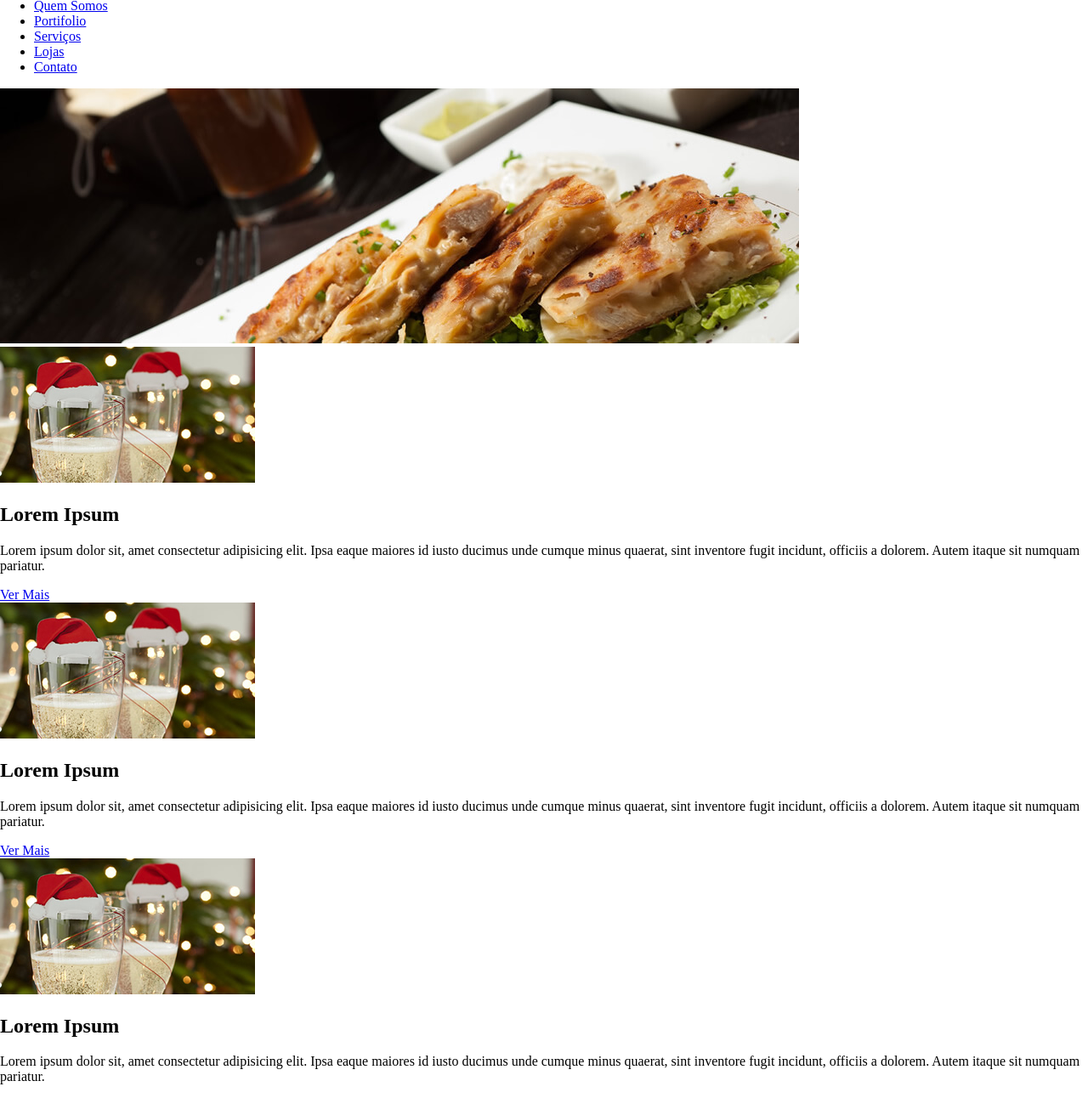
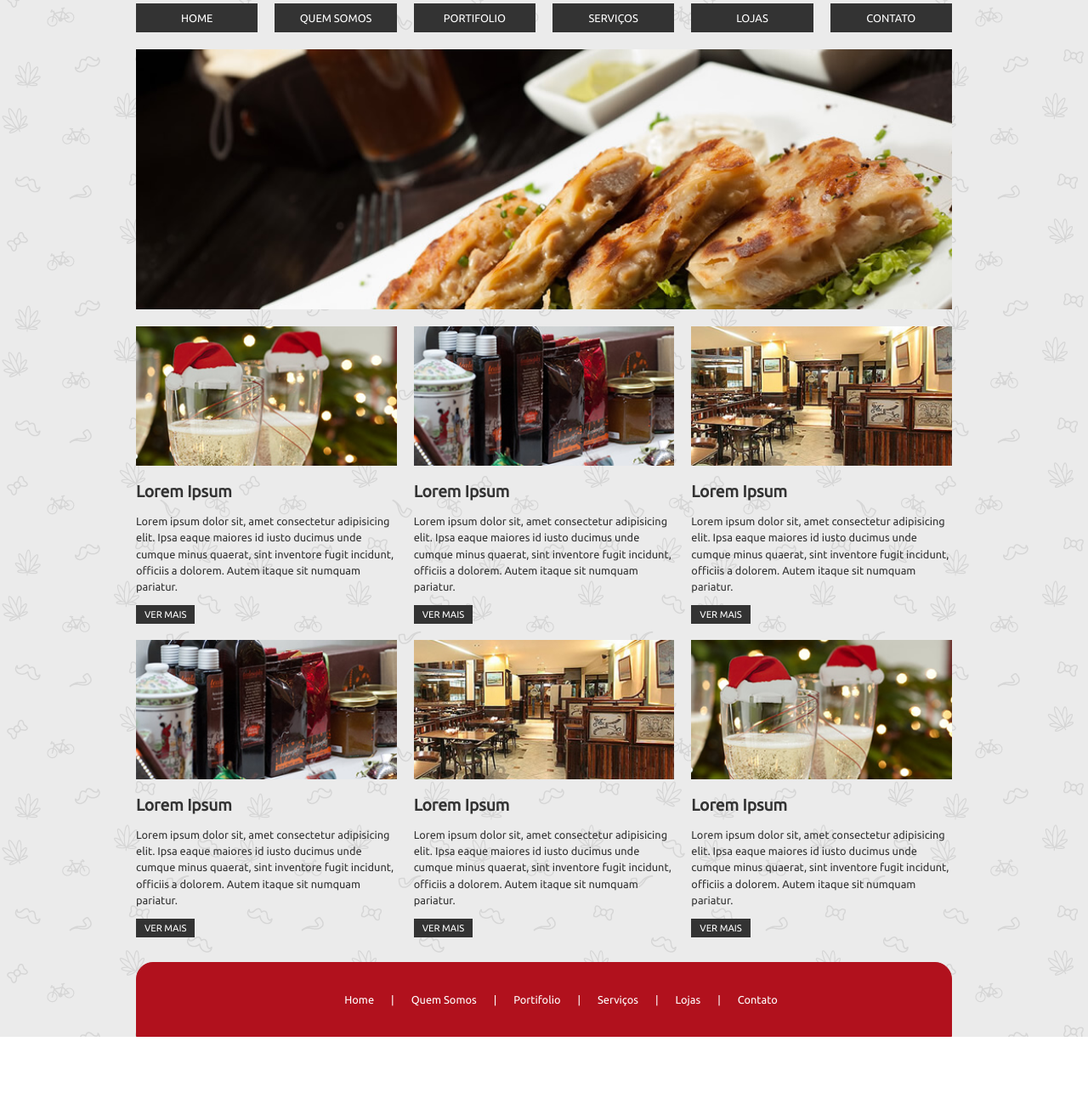
Before and after one commit to patriciafelixx/kitchening, a plain HTML site: page index.html in a window 1280 px wide. Shown: the part 180-1472 px from the top of the page at 85% size. After the commit the page ends 1400 px from the top, so only its background shows below. Drawn offline with Linux system fonts and the light colour scheme.

Commit message:
Aplica estilo com flexbox

```diff
--- a/css/styles.css
+++ b/css/styles.css
@@ -1,8 +1,120 @@
+@import url('https://fonts.googleapis.com/css?family=Ubuntu&display=swap');
+
 * {
-	box-sizing: border-box;
+    box-sizing: border-box;
+    font-family: 'Ubuntu', sans-serif;
+}
+
+html {
+    font-size: 16px;
 }
 
 body {
-	padding: 0;
-	margin: 0;
+    padding: 0;
+    margin: 0;
+    background-image: url(../img/bg-body.png);
+    background-attachment: fixed;
 }
+
+.container {
+    width: 90%;
+    max-width: 960px;
+    margin-left: auto;
+    margin-right: auto;
+}
+
+#banner {
+    display: block;
+    margin: 20px auto;
+}
+
+header {
+    display: flex;
+    flex-direction: column;
+}
+
+header img {
+    border-radius: 50%;
+    border: solid 2px #333;
+    margin: 20px;
+    align-self: center;
+}
+
+header nav ul {
+    display: flex;
+    justify-content: space-between;
+    list-style: none;
+    padding: 0;
+    margin: 0;
+    text-transform: uppercase;
+    font-size: .8rem;
+}
+
+header nav ul li {
+    width: calc(100%/6 - 100px/6);
+}
+
+header nav ul a {
+    display: inline-block;
+    padding: 10px 20px;
+    text-decoration: none;
+    background-color: #333;
+    color: #fff;
+    width: 100%;
+    text-align: center;
+}
+
+main {
+    display: flex;
+    flex-wrap: wrap;
+    justify-content: space-between;
+}
+
+.produto {
+    width: calc(100%/3 - 40px/3);
+    font-size: .8rem;
+    line-height: 1.2rem;
+    color: #333;
+    padding-bottom: 20px;
+}
+
+.produto img {
+    width: 100%;
+}
+
+.produto h2 {
+    font-size: 1.2rem;
+}
+
+.produto a {
+    background-color: #333;
+    color: #fff;
+    font-size: .7rem;
+    padding: 5px 10px;
+    text-decoration: none;
+}
+
+footer {
+    background-color: #B1111D;
+    border: solid 1px #B1111D;
+    border-top-left-radius: 20px;
+    border-top-right-radius: 20px;
+    margin-top: 10px;
+}
+
+footer ul {
+    display: flex;
+    justify-content: center;
+    list-style: none;
+    height: 60px;
+    align-items: center;
+    color: #fff;
+    font-size: 0.8rem;
+}
+
+footer a {
+    text-decoration: none;
+    color: #fff;
+    margin-left: 20px;
+    margin-right: 20px;
+}
--- a/index.html
+++ b/index.html
@@ -8,67 +8,67 @@
 </head>
 <body>
 
-	<header>
+	<header class="container">
 		<img src="./img/logo.jpg" alt="Kitchenning">
 		<nav>
 			<ul>
-				<li><a href="#">Home</a></li>
-				<li><a href="#">Quem Somos</a></li>
-				<li><a href="#">Portifolio</a></li>
-				<li><a href="#">Serviços</a></li>
-				<li><a href="#">Lojas</a></li>
-				<li><a href="#">Contato</a></li>
+				<li><a href="#home">Home</a></li>
+				<li><a href="#quemsomos">Quem Somos</a></li>
+				<li><a href="#portifolio">Portifolio</a></li>
+				<li><a href="#servicos">Serviços</a></li>
+				<li><a href="#lojas">Lojas</a></li>
+				<li><a href="#contato">Contato</a></li>
 			</ul>
 		</nav>
 	</header>
-	<img id="banner" src="./img/img-banner.jpg" alt="Carne Suculenta">
-	<main>
+	<img id="banner" src="./img/img-banner.jpg" alt="Carne Suculenta" class="container">
+	<main class="container">
 		<div class="produto">
 			<img src="./img/img-pdto-1.jpg" alt="Produto 1">
 			<h2>Lorem Ipsum</h2>
 			<p>Lorem ipsum dolor sit, amet consectetur adipisicing elit. Ipsa eaque maiores id iusto ducimus unde cumque minus quaerat, sint inventore fugit incidunt, officiis a dolorem. Autem itaque sit numquam pariatur.</p>
-			<a href="#">Ver Mais</a>
+			<a href="#loremipsum">VER MAIS</a>
+		</div>
+		<div class="produto">
+			<img src="./img/img-pdto-2.jpg" alt="Produto 2">
+			<h2>Lorem Ipsum</h2>
+			<p>Lorem ipsum dolor sit, amet consectetur adipisicing elit. Ipsa eaque maiores id iusto ducimus unde cumque minus quaerat, sint inventore fugit incidunt, officiis a dolorem. Autem itaque sit numquam pariatur.</p>
+			<a href="#loremipsum">VER MAIS</a>
+		</div>
+		<div class="produto">
+			<img src="./img/img-pdto-3.jpg" alt="Produto 3">
+			<h2>Lorem Ipsum</h2>
+			<p>Lorem ipsum dolor sit, amet consectetur adipisicing elit. Ipsa eaque maiores id iusto ducimus unde cumque minus quaerat, sint inventore fugit incidunt, officiis a dolorem. Autem itaque sit numquam pariatur.</p>
+			<a href="#loremipsum">VER MAIS</a>
+		</div>
+		<div class="produto">
+			<img src="./img/img-pdto-2.jpg" alt="Produto 2">
+			<h2>Lorem Ipsum</h2>
+			<p>Lorem ipsum dolor sit, amet consectetur adipisicing elit. Ipsa eaque maiores id iusto ducimus unde cumque minus quaerat, sint inventore fugit incidunt, officiis a dolorem. Autem itaque sit numquam pariatur.</p>
+			<a href="#loremipsum">VER MAIS</a>
+		</div>
+		<div class="produto">
+			<img src="./img/img-pdto-3.jpg" alt="Produto 3">
+			<h2>Lorem Ipsum</h2>
+			<p>Lorem ipsum dolor sit, amet consectetur adipisicing elit. Ipsa eaque maiores id iusto ducimus unde cumque minus quaerat, sint inventore fugit incidunt, officiis a dolorem. Autem itaque sit numquam pariatur.</p>
+			<a href="#loremipsum">VER MAIS</a>
 		</div>
 		<div class="produto">
 			<img src="./img/img-pdto-1.jpg" alt="Produto 1">
 			<h2>Lorem Ipsum</h2>
 			<p>Lorem ipsum dolor sit, amet consectetur adipisicing elit. Ipsa eaque maiores id iusto ducimus unde cumque minus quaerat, sint inventore fugit incidunt, officiis a dolorem. Autem itaque sit numquam pariatur.</p>
-			<a href="#">Ver Mais</a>
-		</div>
-		<div class="produto">
-			<img src="./img/img-pdto-1.jpg" alt="Produto 1">
-			<h2>Lorem Ipsum</h2>
-			<p>Lorem ipsum dolor sit, amet consectetur adipisicing elit. Ipsa eaque maiores id iusto ducimus unde cumque minus quaerat, sint inventore fugit incidunt, officiis a dolorem. Autem itaque sit numquam pariatur.</p>
-			<a href="#">Ver Mais</a>
-		</div>
-		<div class="produto">
-			<img src="./img/img-pdto-1.jpg" alt="Produto 1">
-			<h2>Lorem Ipsum</h2>
-			<p>Lorem ipsum dolor sit, amet consectetur adipisicing elit. Ipsa eaque maiores id iusto ducimus unde cumque minus quaerat, sint inventore fugit incidunt, officiis a dolorem. Autem itaque sit numquam pariatur.</p>
-			<a href="#">Ver Mais</a>
-		</div>
-		<div class="produto">
-			<img src="./img/img-pdto-1.jpg" alt="Produto 1">
-			<h2>Lorem Ipsum</h2>
-			<p>Lorem ipsum dolor sit, amet consectetur adipisicing elit. Ipsa eaque maiores id iusto ducimus unde cumque minus quaerat, sint inventore fugit incidunt, officiis a dolorem. Autem itaque sit numquam pariatur.</p>
-			<a href="#">Ver Mais</a>
-		</div>
-		<div class="produto">
-			<img src="./img/img-pdto-1.jpg" alt="Produto 1">
-			<h2>Lorem Ipsum</h2>
-			<p>Lorem ipsum dolor sit, amet consectetur adipisicing elit. Ipsa eaque maiores id iusto ducimus unde cumque minus quaerat, sint inventore fugit incidunt, officiis a dolorem. Autem itaque sit numquam pariatur.</p>
-			<a href="#">Ver Mais</a>
+			<a href="#loremipsum">VER MAIS</a>
 		</div>
 	</main>
-	<footer>
+	<footer class="container">
 		<nav>
 			<ul>
-				<li><a href="#">Home</a></li>
-				<li><a href="#">Quem Somos</a></li>
-				<li><a href="#">Portifolio</a></li>
-				<li><a href="#">Serviços</a></li>
-				<li><a href="#">Lojas</a></li>
-				<li><a href="#">Contato</a></li>
+				<li><a href="#home">Home</a></li>|
+				<li><a href="#quemsomos">Quem Somos</a></li>|
+				<li><a href="#portifolio">Portifolio</a></li>|
+				<li><a href="#servicos">Serviços</a></li>|
+				<li><a href="#lojas">Lojas</a></li>|
+				<li><a href="#contato">Contato</a></li>
 			</ul>
 		</nav>
 	</footer>
```
